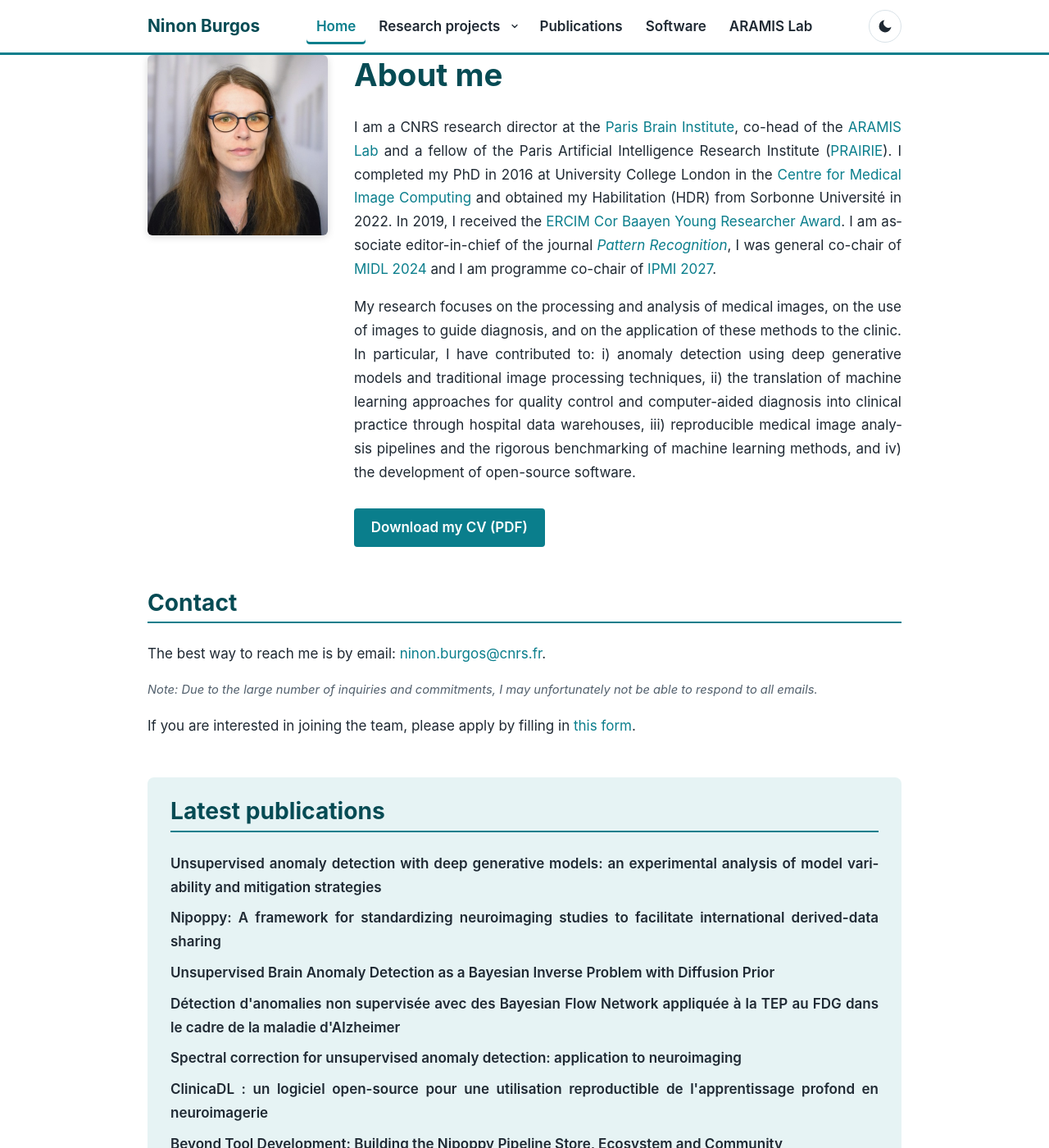
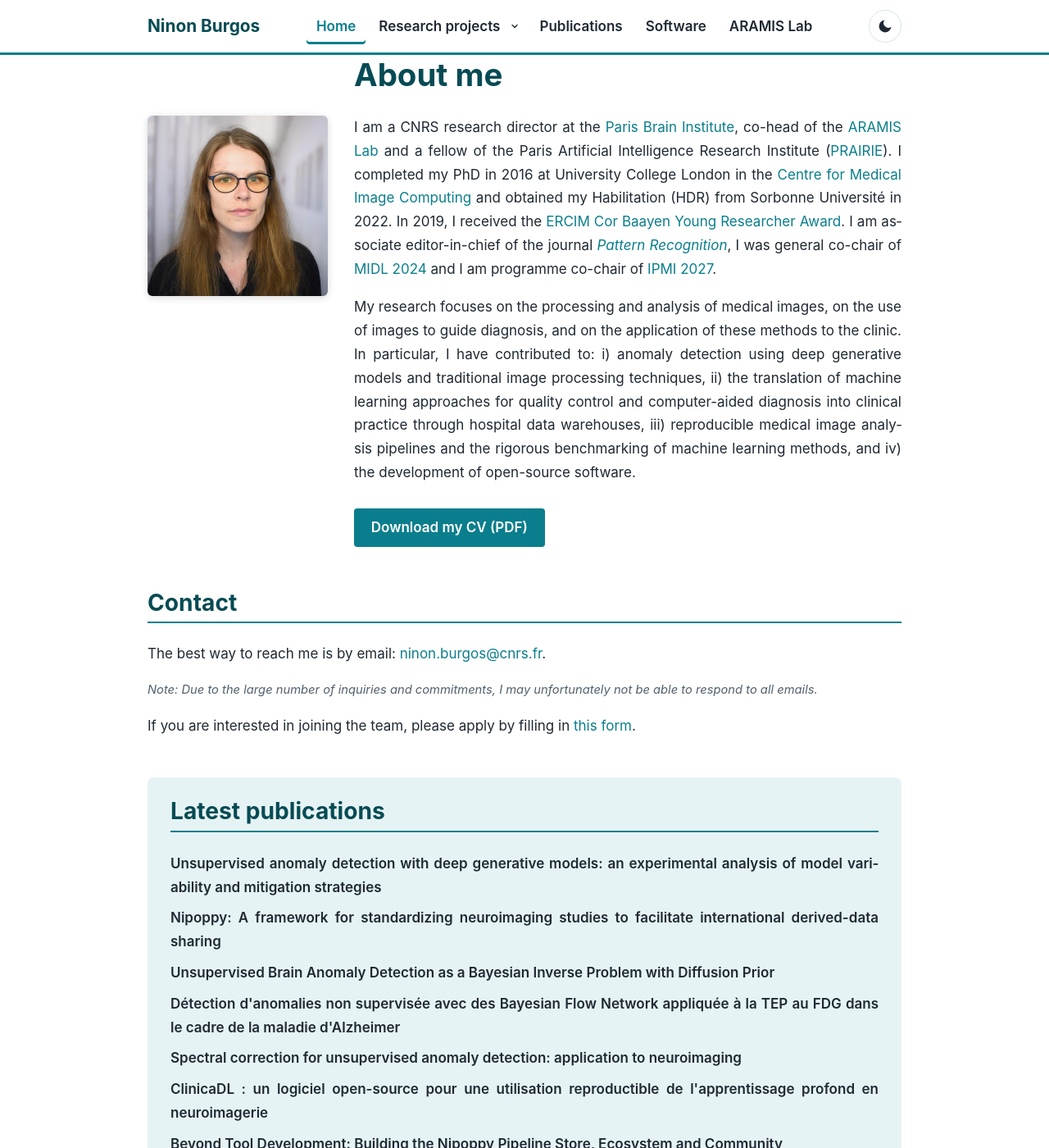
Before and after one commit to nburgos/nburgos.github.io, a Jekyll site: the page built from index.md, in a window 1280 px wide and 1400 px high. Shown: the whole window at 82% size. Built offline with Jekyll 4.4.1, drawn with Linux system fonts in a browser that asks for light colours.

Commit message:
Home: align photo top with bio text (below the About me heading)

```diff
--- a/_sass/_layout.scss
+++ b/_sass/_layout.scss
@@ -204,6 +204,11 @@ main {
 
 .about-photo {
   flex: 0 0 220px;
+  // Drop the photo below the "About me" heading so its top edge sits
+  // level with the first line of the bio text.
+  // 1.92 = h1 line-height (1.25) + default h1 bottom margin (0.67em),
+  // scaled by the same clamp() as the h1 font size.
+  margin-top: calc(clamp(1.75rem, 3vw, 2.5rem) * 1.92);
 }
 
 .about-photo img {
--- a/_sass/_responsive.scss
+++ b/_sass/_responsive.scss
@@ -158,6 +158,7 @@
     flex: none;
     width: 100%;
     max-width: 280px;
+    margin-top: 0; // no heading above the photo when stacked
   }
 
   .latest-pubs {
```
